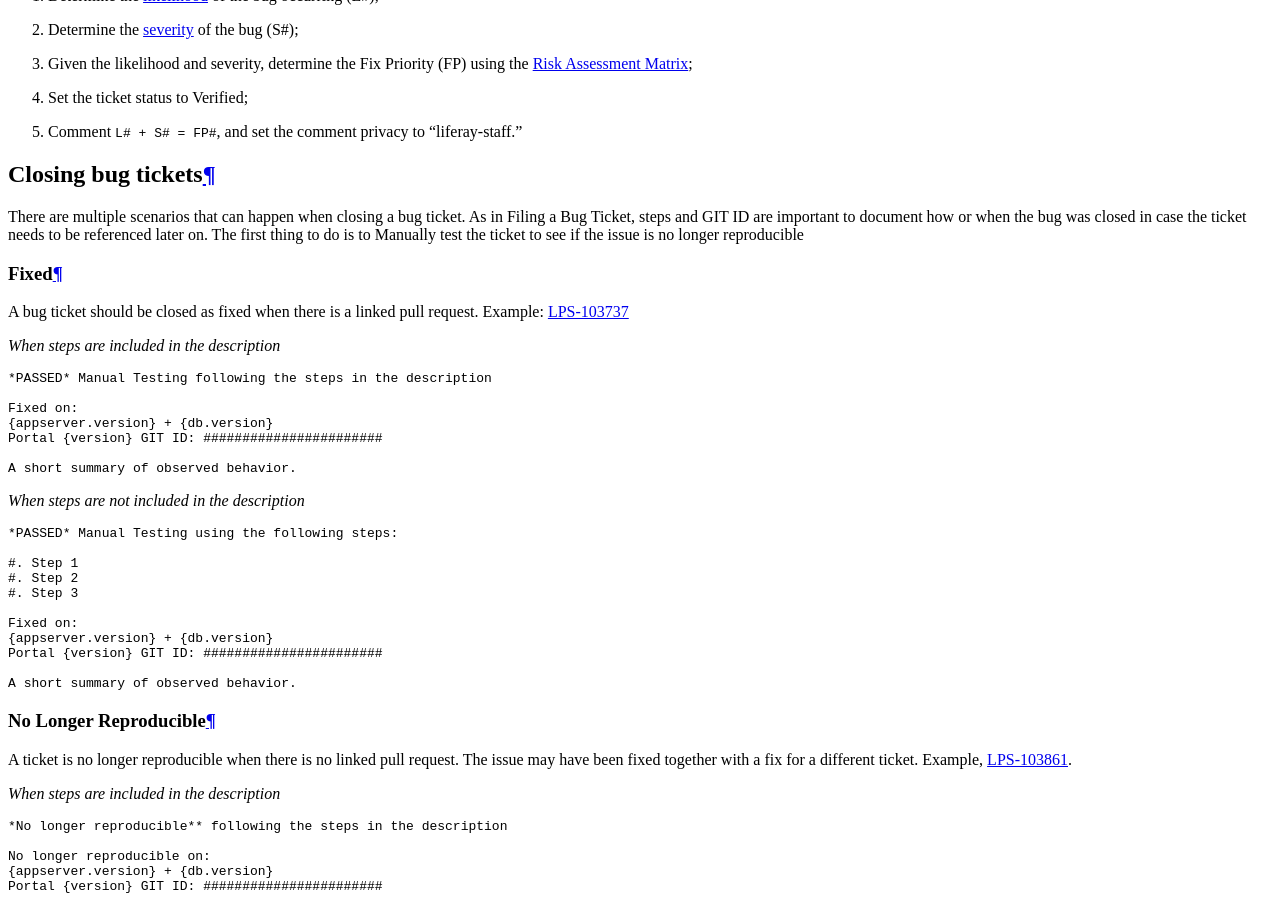
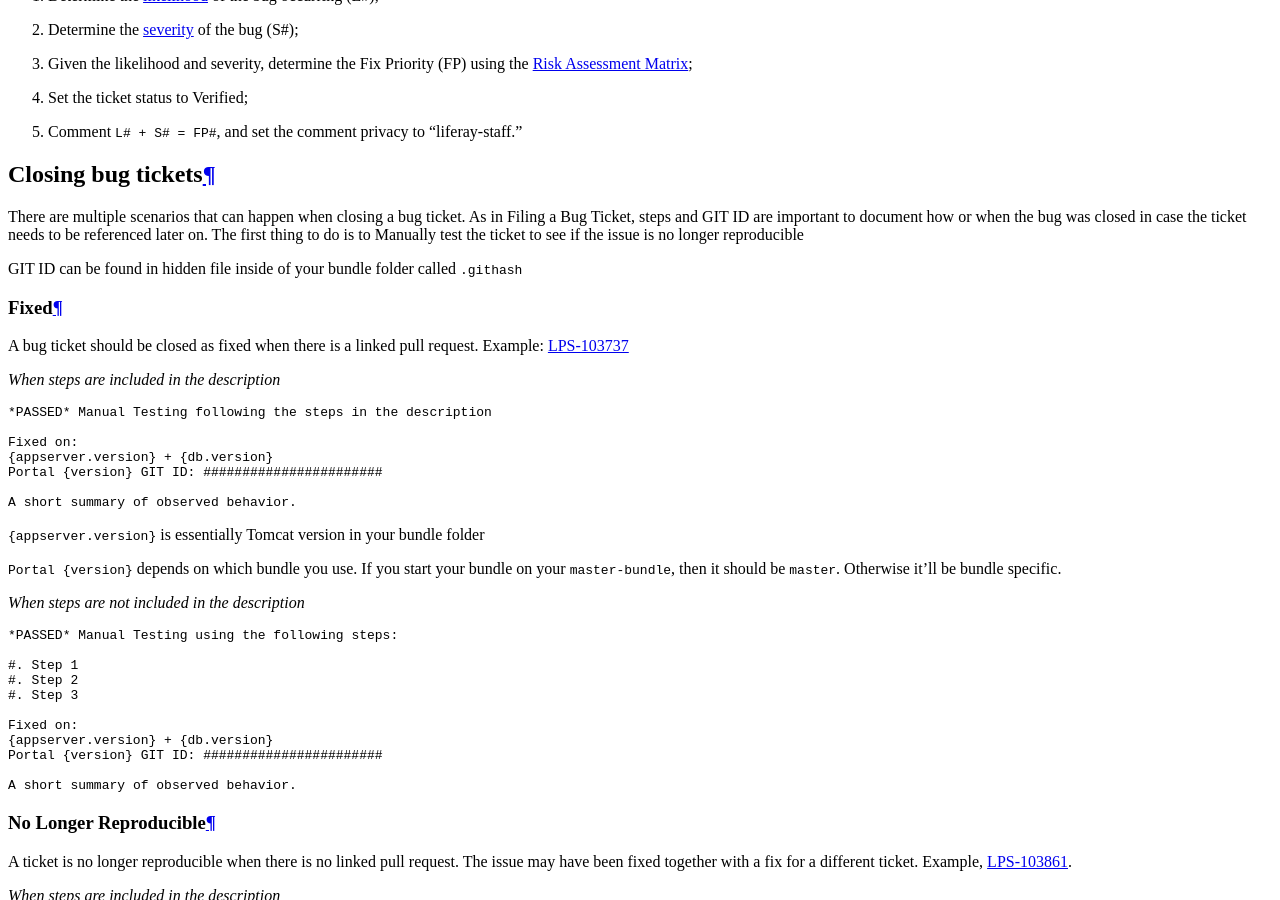
Before and after one commit to nikki-pru/qa-compendium, a Sphinx documentation site: the page built from docs/jira/jira-standards.rst, in a window 1280 px wide and 900 px high, scrolled down 2081 px. Built offline with Sphinx 7.4.7 and the Read the Docs theme 2.0.0, drawn with Linux system fonts in a browser that asks for light colours.

Commit message:
LRQA-62604 Explained how to get GIT ID , App-server version, and portal version

```diff
--- a/docs/jira/jira-standards.rst
+++ b/docs/jira/jira-standards.rst
@@ -45,6 +45,8 @@ Closing bug tickets
 --------------------
 There are multiple scenarios that can happen when closing a bug ticket. As in Filing a Bug Ticket, steps and GIT ID are important to document how or when the bug was closed in case the ticket needs to be referenced later on. The first thing to do is to Manually test the ticket to see if the issue is no longer reproducible
 
+GIT ID can be found in hidden file inside of your bundle folder called ``.githash``
+
 Fixed
 ^^^^^^
 A bug ticket should be closed as fixed when there is a linked pull request. Example: `LPS-103737`_
@@ -58,6 +60,10 @@ A bug ticket should be closed as fixed when there is a linked pull request. Exam
   Portal {version} GIT ID: #######################
 
   A short summary of observed behavior.
+
+``{appserver.version}`` is essentially Tomcat version in your bundle folder
+
+``Portal {version}`` depends on which bundle you use. If you start your bundle on your ``master-bundle``, then it should be ``master``. Otherwise it'll be bundle specific.
 
 *When steps are not included in the description*
 ::
```
